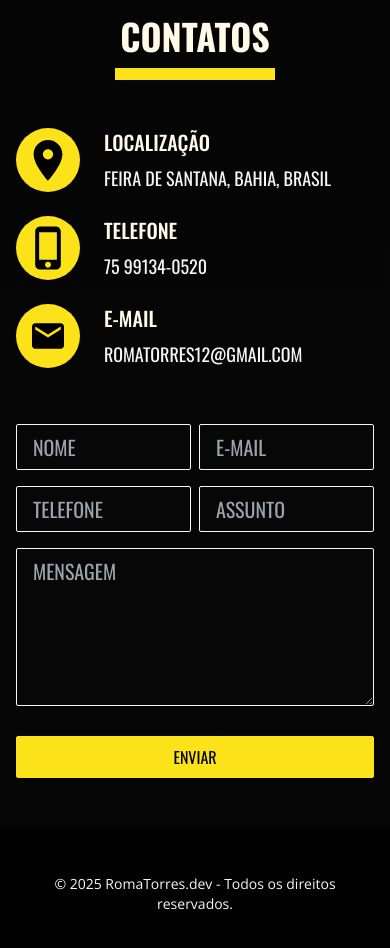
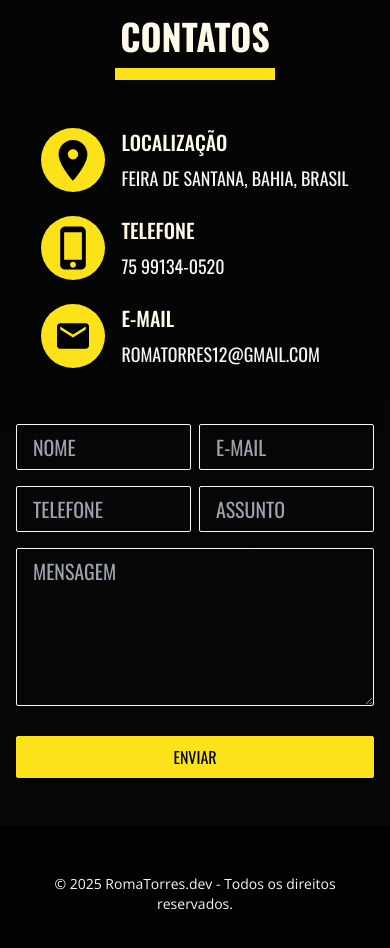
Before and after one commit to romatorres/romatorres-dev, a Next.js app: page / in a window 390 px wide. Shown: the part 2580-3528 px from the top of the page. Built offline with nearby package versions, Linux system fonts and the light colour scheme; no server answers; the database is empty.

Commit message:
ui contatos

```diff
--- a/src/components/Contacts.tsx
+++ b/src/components/Contacts.tsx
@@ -21,10 +21,10 @@ export default function Contacts() {
           </div>
         </div>
 
-        <div className="flex md:flex-row flex-col md:justify-between justify-center md:mt-16 mt-12">
-          <div className="flex flex-col md:gap-8 gap-6 md:mb-0 mb-14">
-            <div className="flex items-center gap-6">
-              <div className="relative md:h-20 md:w-20 h-16 w-16">
+        <div className="flex lg:flex-row flex-col lg:justify-between justify-center items-center lg:mt-16 mt-12">
+          <div className="flex flex-col lg:gap-8 gap-6 lg:mb-0 mb-14 lg:w-1/2">
+            <div className="flex items-center lg:gap-6 gap-4">
+              <div className="relative lg:h-20 lg:w-20 h-16 w-16">
                 <Image
                   src="/img/localizacao.svg"
                   alt="Icone Localização"
@@ -41,8 +41,8 @@ export default function Contacts() {
                 </p>
               </div>
             </div>
-            <div className="flex items-center gap-6">
-              <div className="relative md:h-20 md:w-20 h-16 w-16">
+            <div className="flex items-center lg:gap-6 gap-4">
+              <div className="relative lg:h-20 lg:w-20 h-16 w-16">
                 <Image
                   src="/img/telefone.svg"
                   alt="Icone Telefone"
@@ -59,8 +59,8 @@ export default function Contacts() {
                 </p>
               </div>
             </div>
-            <div className="flex items-center gap-6">
-              <div className="relative md:h-20 md:w-20 h-16 w-16">
+            <div className="flex items-center lg:gap-6 gap-4">
+              <div className="relative lg:h-20 lg:w-20 h-16 w-16">
                 <Image
                   src="/img/email.svg"
                   alt="Icone Email"
@@ -79,7 +79,7 @@ export default function Contacts() {
             </div>
           </div>
 
-          <form className="max-w-2xl">
+          <form className="w-full lg:w-2/5 max-w-4xl">
             <div className="flex gap-2 mb-4">
               <input
                 type="text"
```
